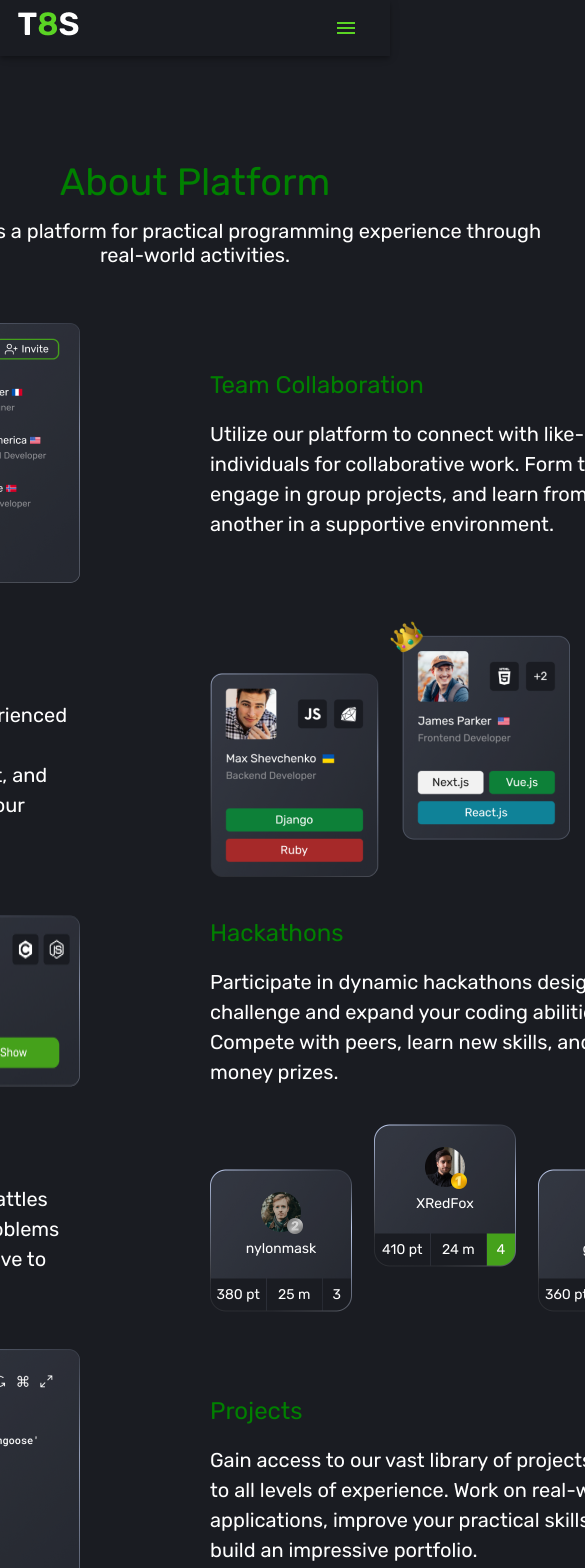
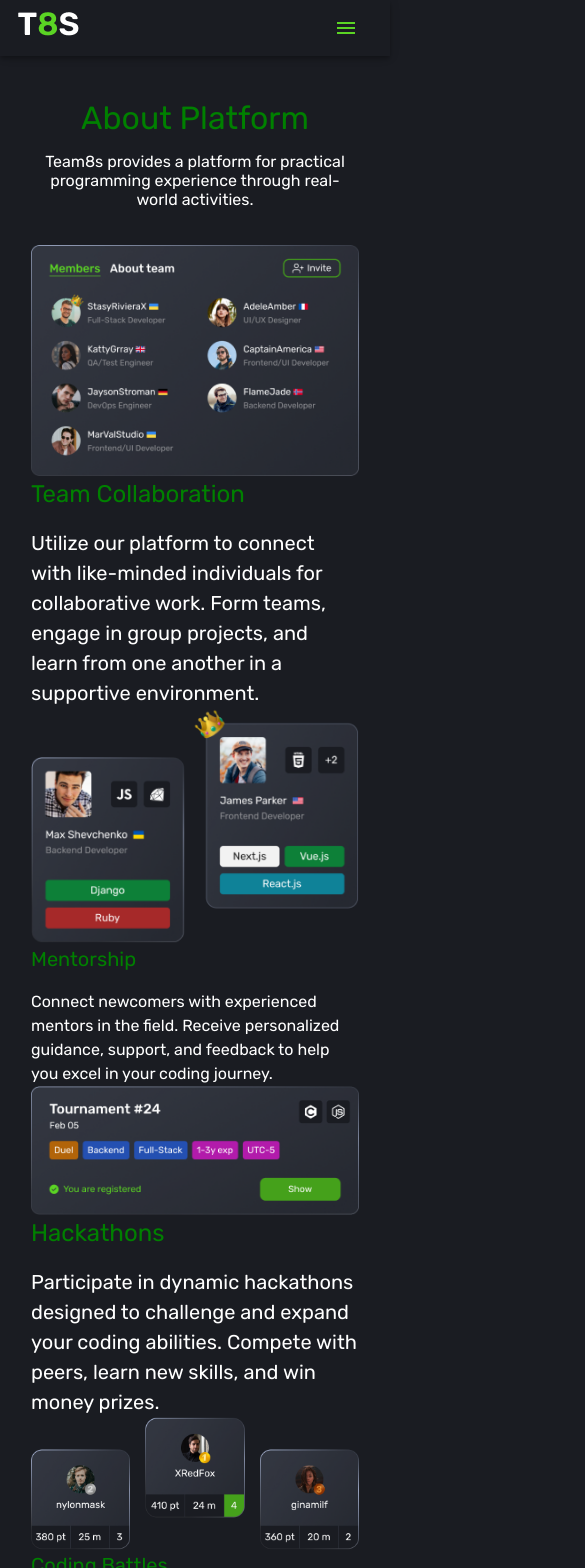
Before and after one commit to DenisShylov/practice_layout, a React (Create React App) app: page / in a window 390 px wide. Shown: the top 1568 px of the page, 585 px wide, since content can reach past the window. Built offline with nearby package versions, Linux system fonts and the light colour scheme; a web font is replaced by a local one.

Commit message:
fix: edited styles for responsiveness

```diff
--- a/src/Components/About/About.jsx
+++ b/src/Components/About/About.jsx
@@ -2,6 +2,7 @@ import { Box, Container, Typography } from '@mui/material';
 import React from 'react';
 import { Images } from './About.styles';
 import { AboutItems } from '../../Constants/AboutItems';
+
 const About = () => {
   return (
     <Container
@@ -10,9 +11,8 @@ const About = () => {
         flexDirection: 'column',
         alignItems: 'center',
         justifyContent: 'center',
-        mt: '160px',
-        gap: '56px',
-        width: '970px',
+        mt: { xs: '100px', sm: '100px', md: '140px', lg: '160px', xl: '160px' },
+        gap: { xs: '36px', sm: '36px', md: '56px', lg: '56px', xl: '56px' },
       }}
     >
       <Box
@@ -21,19 +21,45 @@ const About = () => {
           flexDirection: 'column',
           alignItems: 'center',
           justifyContent: 'center',
-          width: '710px',
+          width: {
+            xs: '328px',
+            sm: '510px',
+            md: '510px',
+            lg: '710px',
+            xl: '710px',
+          },
           color: '#FFF',
         }}
       >
-        <Typography variant={'h1'} sx={{ fontSize: '38px', color: 'green' }}>
+        <Typography
+          variant={'h1'}
+          sx={{
+            fontSize: {
+              xs: '32px',
+              sm: '32px',
+              md: '32px',
+              lg: '38px',
+              xl: '38px',
+            },
+            color: 'green',
+          }}
+        >
           About Platform
         </Typography>
         <Typography
           variant="h3"
-          align="center"
-          fontSize={'20px'}
-          fontWeight={400}
-          mt={2}
+          sx={{
+            textAlign: 'center',
+            fontSize: {
+              xs: '16px',
+              sm: '16px',
+              md: '20px',
+              lg: '20px',
+              xl: '20px',
+            },
+            fontWeight: 400,
+            mt: 2,
+          }}
         >
           Team8s provides a platform for practical programming experience
           through real-world activities.
@@ -43,9 +69,14 @@ const About = () => {
         sx={{
           display: 'flex',
           flexDirection: 'column',
-          width: '970px',
-          gap: '36px',
-          // mt: '56px',
+          width: {
+            xs: '328px',
+            sm: '708px',
+            md: '776px',
+            lg: '970px',
+            xl: '970px',
+          },
+          gap: { sm: '48px', md: '48px', lg: '36px', xl: '36px' },
         }}
       >
         {AboutItems.map(({ id, img, title, text }) => {
@@ -54,8 +85,16 @@ const About = () => {
               <Box
                 sx={{
                   display: 'flex',
+                  flexDirection: {
+                    xs: 'column',
+                    sm: 'column',
+                    md: 'column',
+                    lg: 'row',
+                    xl: 'row',
+                  },
                   justifyContent: 'space-between',
-                  gap: '130px',
+                  alignItems: { sm: 'center', md: 'center' },
+                  gap: { sm: '48px', md: '48px', lg: '130px', xl: '130px' },
                 }}
               >
                 <Images src={img} />
@@ -64,7 +103,7 @@ const About = () => {
                     display: 'flex',
                     flexDirection: 'column',
                     justifyContent: 'center',
-                    width: '470px',
+                    width: { lg: '470px', xl: '470px' },
                     gap: '16px',
                   }}
                 >
@@ -82,9 +121,16 @@ const About = () => {
               <Box
                 sx={{
                   display: 'flex',
-                  flexDirection: 'row-reverse',
-                  justifyContent: 'left',
-                  gap: '130px',
+                  flexDirection: {
+                    xs: 'column',
+                    sm: 'column',
+                    md: 'column',
+                    lg: 'row-reverse',
+                    xl: 'row-reverse',
+                  },
+                  justifyContent: { lg: 'left', xl: 'left' },
+                  alignItems: { sm: 'center', md: 'center' },
+                  gap: { sm: '24px', md: '24px', lg: '130px', xl: '130px' },
                 }}
               >
                 <Images src={img} />
@@ -94,14 +140,36 @@ const About = () => {
                     display: 'flex',
                     flexDirection: 'column',
                     justifyContent: 'center',
-                    width: '370px',
+                    width: { sm: '100%', md: '100%', lg: '370px', xl: '370px' },
                     gap: '16px',
                   }}
                 >
-                  <Typography color={'green'} fontSize={'24px'}>
+                  <Typography
+                    sx={{
+                      color: 'green',
+                      fontSize: {
+                        xs: '20px',
+                        sm: '20px',
+                        md: '20px',
+                        lg: '20px',
+                        xl: '24px',
+                      },
+                    }}
+                  >
                     {title}
                   </Typography>
-                  <Typography color={'#fff'} fontSize={'20px'}>
+                  <Typography
+                    sx={{
+                      color: '#fff',
+                      fontSize: {
+                        xs: '16px',
+                        sm: '20px',
+                        md: '20px',
+                        lg: '20px',
+                        xl: '20px',
+                      },
+                    }}
+                  >
                     {text}
                   </Typography>
                 </Box>
--- a/src/Components/About/About.styles.jsx
+++ b/src/Components/About/About.styles.jsx
@@ -1,5 +1,3 @@
 import { styled } from '@mui/material';
 
-export const Images = styled('img')(() => ({
-  // width: '370px',
-}));
+export const Images = styled('img')(() => ({}));
--- a/src/Components/Header/Header.jsx
+++ b/src/Components/Header/Header.jsx
@@ -26,7 +26,7 @@ const Header = () => {
             px: { xs: '16px', sm: '30px', md: '24px', lg: '55px', xl: '55px' },
           }}
         >
-          <Typography // tablet desktop
+          <Typography
             variant="h6"
             component="div"
             sx={{
```
Also changed, not shown: src/Theme/Theme.jsx (+0 -8 lines).
